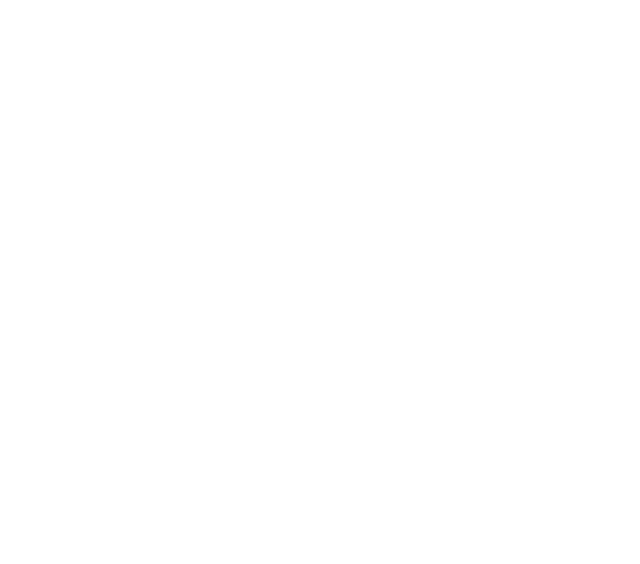
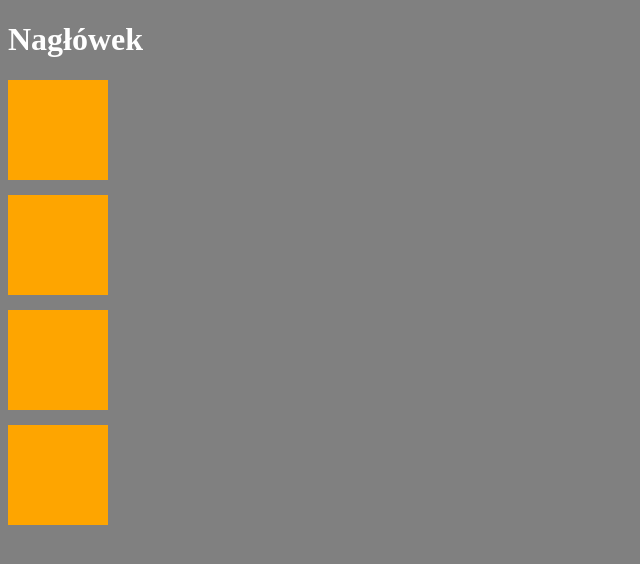
Before and after one commit to KasiaWad/css-kwadraty, a plain HTML site: page index.html in a window 1280 px wide. Shown: the whole page, without its empty margins (0-640 px from the left). Drawn offline with Linux system fonts and the light colour scheme.

Commit message:
css-kwadraty

```diff
--- a/style.css
+++ b/style.css
@@ -1,10 +1,11 @@
+body {
+    background-color:#808080 ;
+}
 .square {
     width: 100px;
     height: 100px;
-    color: #808080;
-};
-body {
     background-color: #fea500;
+    margin-bottom: 15px;
 }
 h1 {
     color:white;
```
